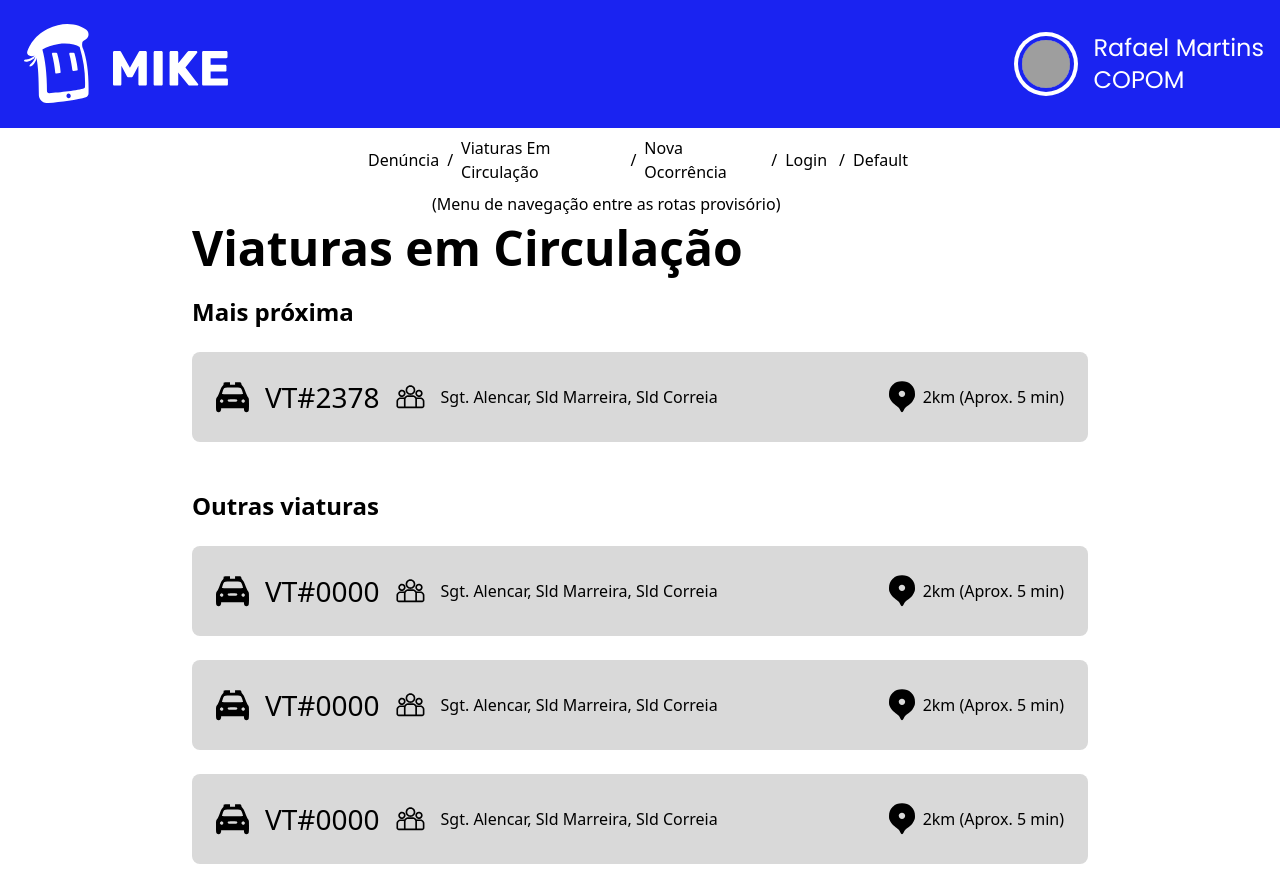
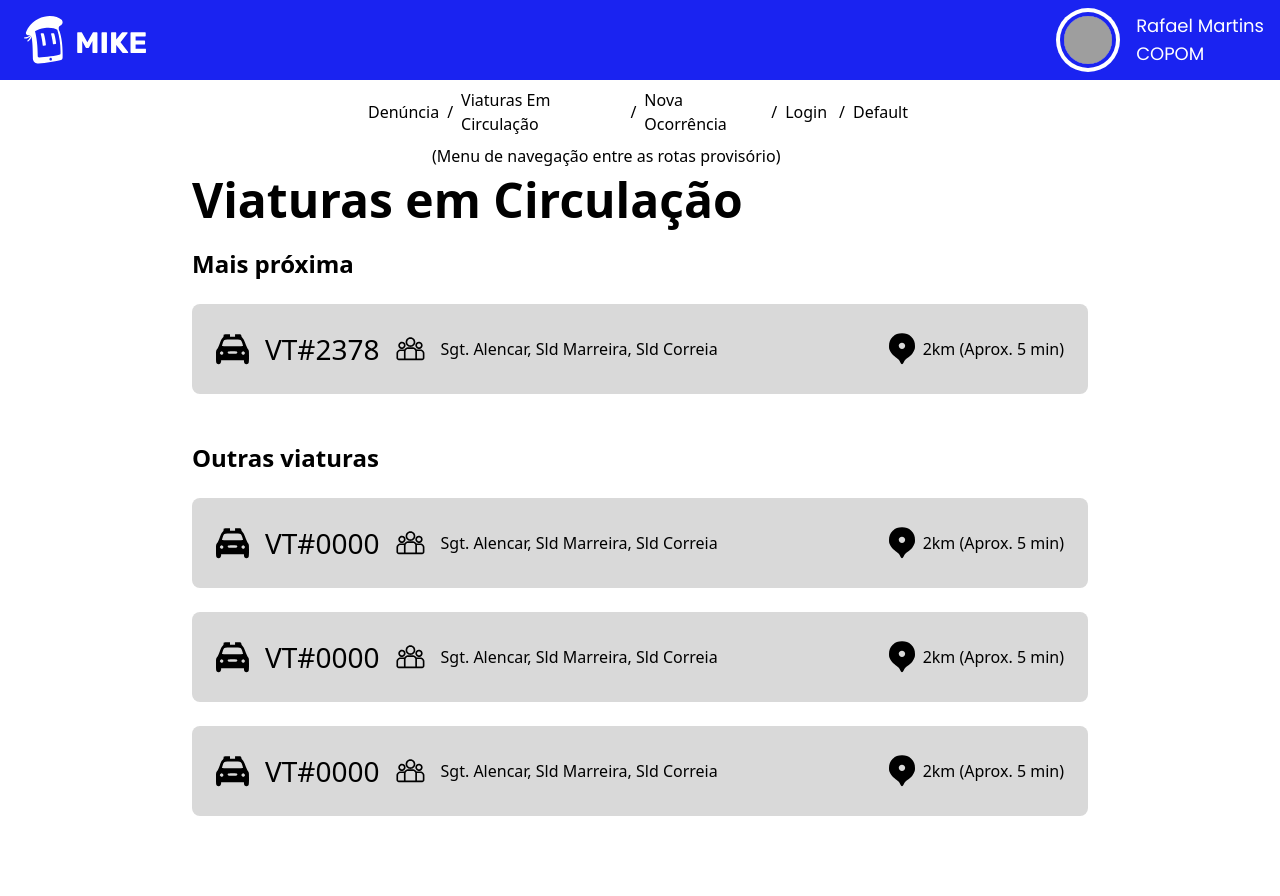
Before and after one commit to Company-FMG/pm-digital, a React (Vite) app: page /viaturas in a window 1280 px wide. After the commit the page ends 848 px from the top, so only its background shows below. Built offline with nearby package versions, Linux system fonts and the light colour scheme; sample sign-in values are in the browser's storage; grey boxes are pictures that could not be loaded.

Commit message:
fix: minor Navbar changes

```diff
--- a/src/components/global/NavbarMike.tsx
+++ b/src/components/global/NavbarMike.tsx
@@ -3,15 +3,15 @@ import logomike from '../../assets/mikelogo.svg';
 export default function NavbarMike(){
 	return(
 		<header className="p-0 bg-bluemike">
-			<div className="container flex justify-between sm:h-16 md:h-24 lg:h-32 mx-auto px-4">
+			<div className="container flex justify-between sm:h-16 md:h-20 mx-auto px-4">
 				<a href="/home" className="flex items-center p-2">
-					<img className="h-8 sm:h-8 md:h-16 lg:h-20" src={logomike}/>
+					<img className="h-8 sm:h-8 md:h-12" src={logomike}/>
 				</a>
 				<div className="flex flex-row gap-6 items-center justify-center">
 					<a href="#">
 						<img alt="" className="w-4 sm:w-6 md:w-12 lg:w-12 rounded-full ring-4 ring-white ring-offset-4 ring-offset-bluemike" src="https://source.unsplash.com/40x40/?portrait?4" />
 				</a>
-				<div className="font-poppins text-xs sm:text-base md:text-xl lg:text-2xl text-white">
+				<div className="font-poppins text-xs sm:text-base md:text-sm lg:text-lg text-white">
 					<p>Rafael Martins</p>
 					<p>COPOM</p>
 				</div>
```
